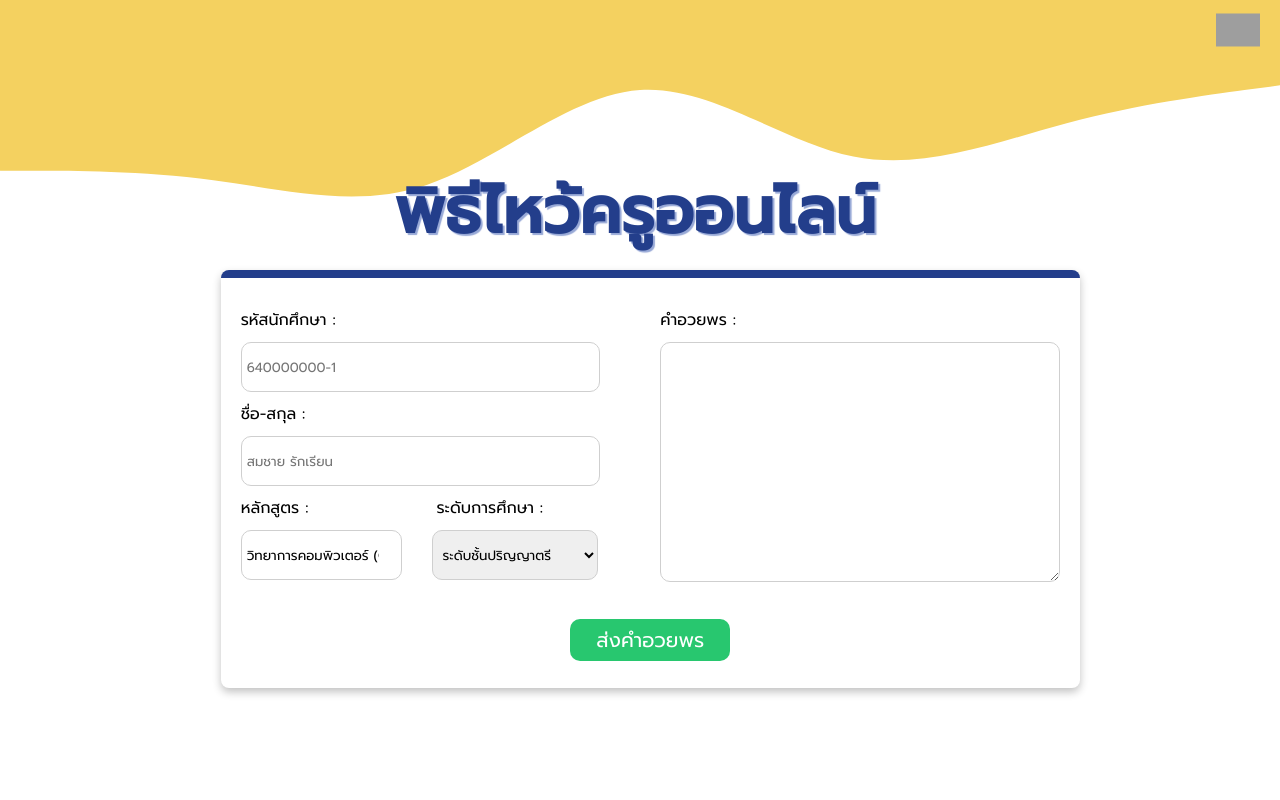
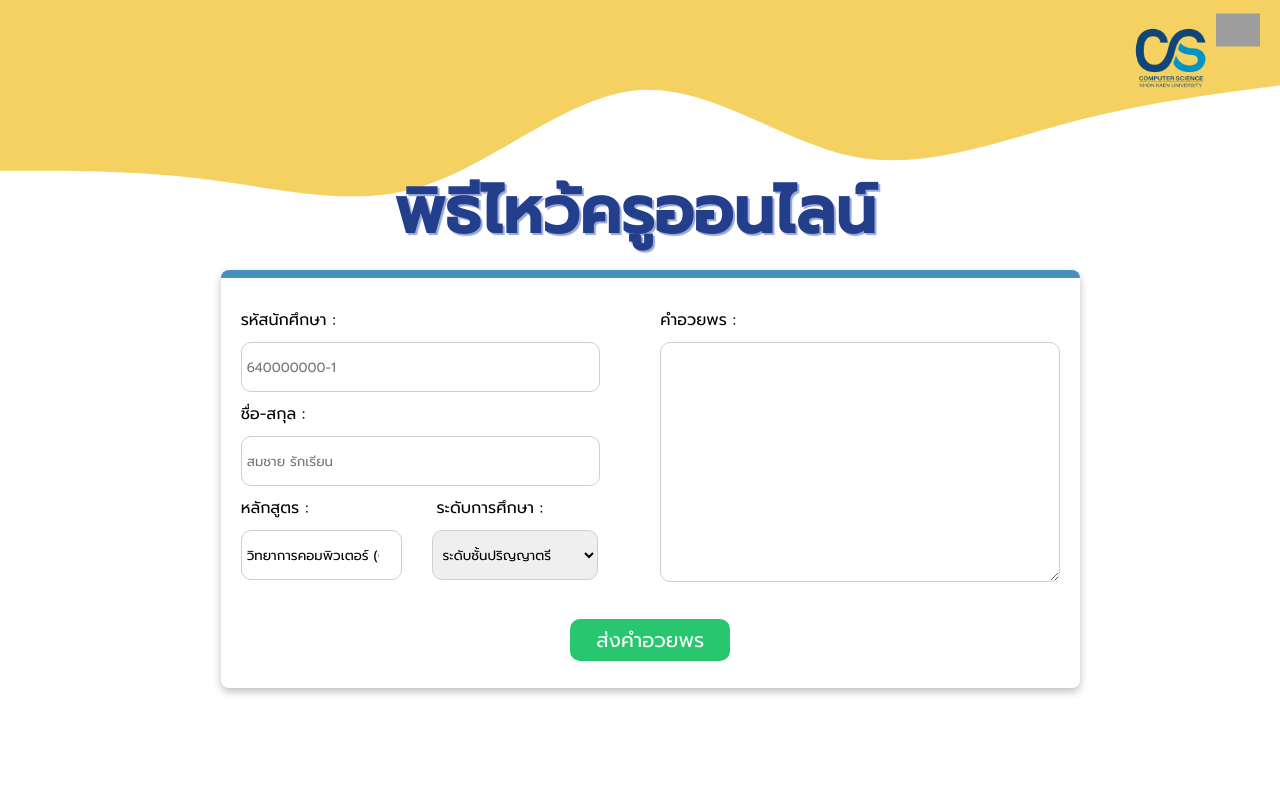
Before and after one commit to kkpanuwat/TeacherDay, a PHP site: page / in a window 1280 px wide. Run offline with PHP 8.4, Linux system fonts and the light colour scheme; grey boxes are pictures that could not be loaded.

Commit message:
Update F

```diff
--- a/assets/css/index.css
+++ b/assets/css/index.css
@@ -53,7 +53,7 @@
     padding: 20px;
     margin: 0 auto;
     margin-bottom: 2em;
-    border-top: 8px solid #233E8B;
+    border-top: 8px solid #478fbe;
     position: relative;
     animation-name: svg;
     animation-duration: 1.5s;
--- a/index.php
+++ b/index.php
@@ -14,6 +14,7 @@
     <svg xmlns="http://www.w3.org/2000/svg" viewBox="0 0 1440 320">
         <path fill="#F4D160" fill-opacity="1" d="M0,192L40,192C80,192,160,192,240,202.7C320,213,400,235,480,208C560,181,640,107,720,101.3C800,96,880,160,960,176C1040,192,1120,160,1200,138.7C1280,117,1360,107,1400,101.3L1440,96L1440,0L1400,0C1360,0,1280,0,1200,0C1120,0,1040,0,960,0C880,0,800,0,720,0C640,0,560,0,480,0C400,0,320,0,240,0C160,0,80,0,40,0L0,0Z"></path>
         <image href="http://cad.kku.ac.th/wp-content/uploads/2018/05/Th_color.png" width="50" x="95%" y="15"/>
+        <image href="assets/logocs.png" width="100" x="88%" y="10"/>
     </svg>
 
     <div class="container">
```
Also changed, not shown: assets/logocs.png (added).
